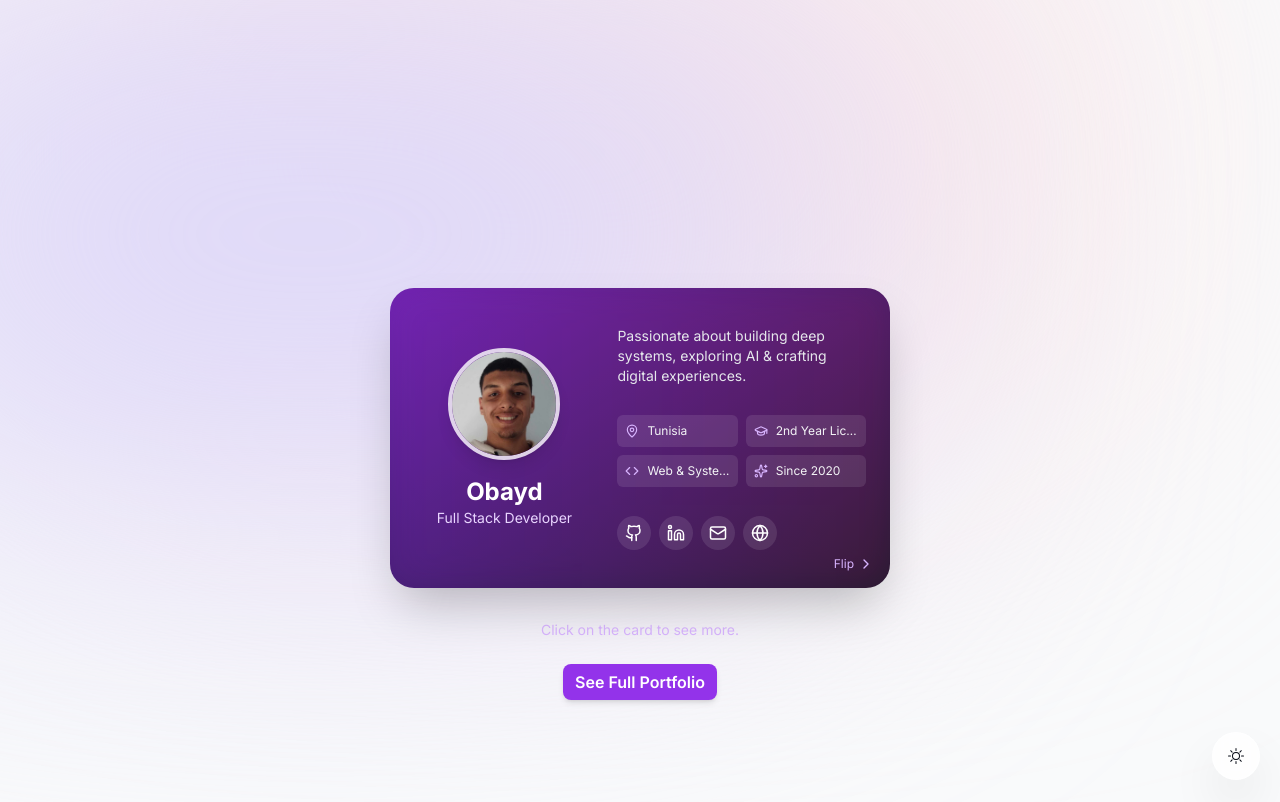
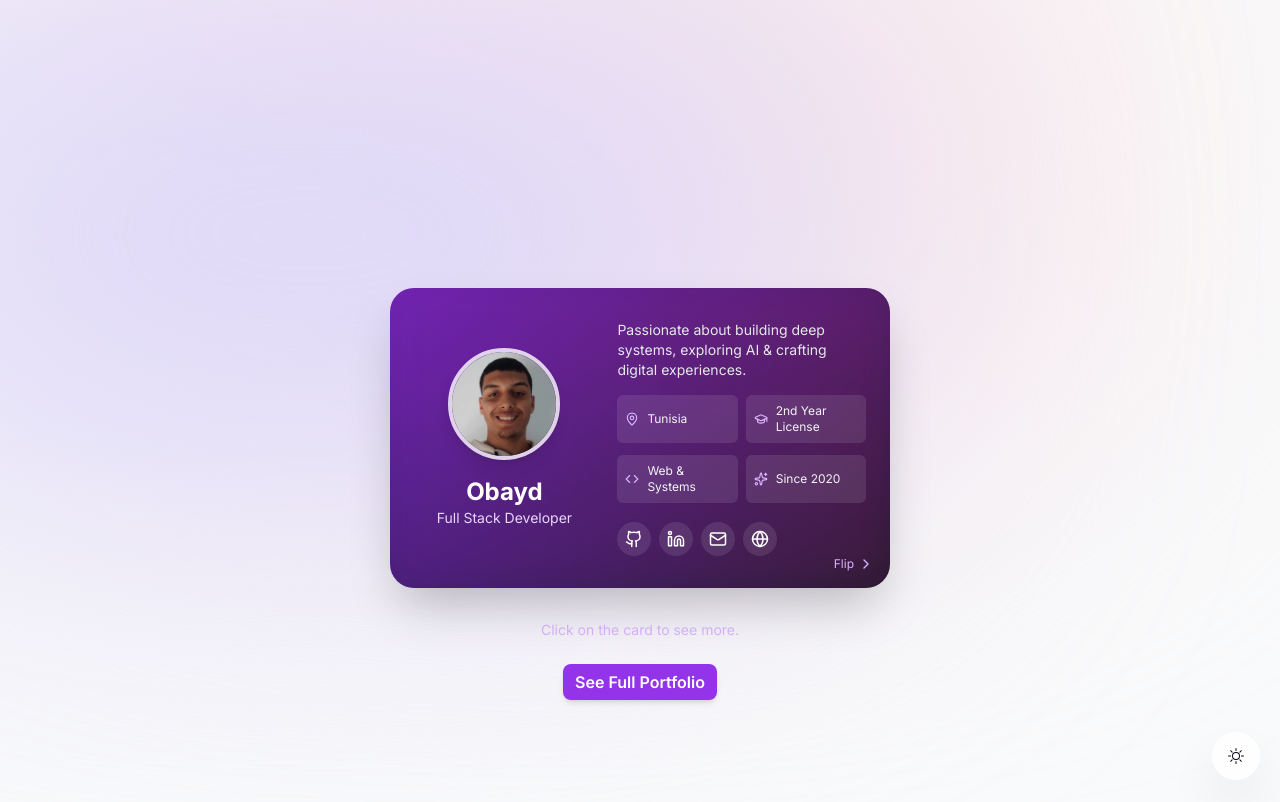
Before and after one commit to Obaydz/Portfolio, a Next.js app: page / in a window 1280 px wide. Shown: the top 802 px of the page. Built offline with nearby package versions, Linux system fonts and the light colour scheme.

Commit message:
Add files via upload

```diff
--- a/components/IdentityCard.tsx
+++ b/components/IdentityCard.tsx
@@ -31,16 +31,16 @@ const cardData: CardData = {
     { icon: Sparkles, text: "Since 2020" },
   ],
   socials: [
-    { icon: Github, link: "https://github.com/your-github" },
-    { icon: Linkedin, link: "https://linkedin.com/in/your-linkedin" },
-    { icon: Mail, link: "mailto:your-email@example.com" },
-    { icon: Globe, link: "https://your-portfolio.com" },
+    { icon: Github, link: "https://github.com/Obaydz" },
+    { icon: Linkedin, link: "https://www.linkedin.com/in/oubeidallah-zmander-945185306/" },
+    { icon: Mail, link: "mailto:oubeidallahzmander@gamil.com" },
+    { icon: Globe, link: "https://obayd.medal-team.com" },
   ],
   cvUrl: "/cv.pdf",
   qrCodeValue: "https://your-identity-hub.vercel.app",
   contactInfo: [
-    { label: "Email", value: "contact@example.com" },
-    { label: "Phone", value: "+123 456 789" },
+    { label: "Email", value: "oubeidallahzmander@gmail.com" },
+    { label: "Phone", value: "+216 24 301 793" },
     { label: "Availability", value: "Open to work" },
   ],
   skills: ["React", "Node.js", "Python", "AI/ML", "Next.js", "TailwindCSS", "Framer Motion"],
@@ -86,10 +86,10 @@ const CardFront: React.FC<{ data: CardData }> = ({ data }) => (
             key={i}
             variants={fadeUp}
             whileHover={{ scale: 1.05, backgroundColor: "rgba(255,255,255,0.2)" }}
-            className="bg-white/10 backdrop-blur-md rounded-md p-1.5 md:p-2 flex items-center gap-2"
+            className="bg-white/10 backdrop-blur-md rounded-md p-1.5 md:p-2 flex items-center gap-2 mb-1"
           >
             <item.icon size={14} className="text-purple-300 flex-shrink-0" />
-            <span className="truncate">{item.text}</span>
+            <span>{item.text}</span>
           </motion.div>
         ))}
       </motion.div>
@@ -140,16 +140,6 @@ const CardBack: React.FC<{ data: CardData }> = ({ data }) => (
             <span className="font-mono text-xs md:text-sm">{item.value}</span>
           </motion.div>
         ))}
-      </div>
-      <div className="w-full max-w-xs">
-        <h3 className="text-base md:text-lg font-semibold text-white mb-2">Primary Skills</h3>
-        <motion.div className="flex flex-wrap gap-1.5 justify-center">
-          {data.skills.map((skill) => (
-            <motion.span key={skill} variants={fadeUp} className="px-2.5 py-1 bg-purple-600 text-[10px] md:text-xs text-white rounded-full">
-              {skill}
-            </motion.span>
-          ))}
-        </motion.div>
       </div>
     </div>
 
```
